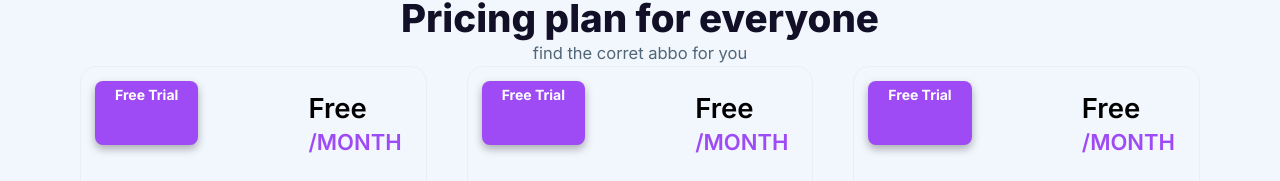
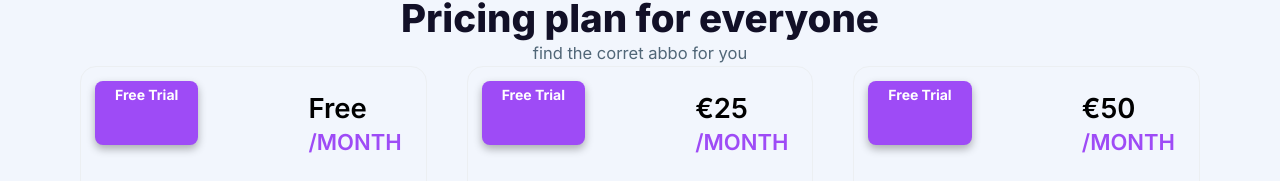
Before and after one commit to danielgen01/financy, a Next.js app: page / in a window 1280 px wide. Shown: the part 2453-2634 px from the top of the page. Built offline with nearby package versions, Linux system fonts and the light colour scheme; no server answers.

Commit message:
feat:extract pricingsection to own file

```diff
--- a/src/app/pageTemplates/homepage/Homepage.tsx
+++ b/src/app/pageTemplates/homepage/Homepage.tsx
@@ -1,12 +1,12 @@
 import React from "react"
 
 import styles from "./Homepage.styles.module.css"
+import { PricingSection } from "./PricingSection/PricingSection"
 import {
   BenefitSection,
   CTASection,
   HeroSection,
   PreviewSection,
-  PricingTeasersSection,
   TestimonalSection,
 } from "./SubComponents"
 
@@ -18,7 +18,7 @@ const Homepage = () => {
       <BenefitSection />
       <CTASection />
       <TestimonalSection />
-      <PricingTeasersSection />
+      <PricingSection />
     </div>
   )
 }
--- /dev/null
+++ b/src/app/pageTemplates/homepage/PricingSection/PricingSection.styles.module.css
@@ -0,0 +1,21 @@
+.StyledPricingTeasersWrapper {
+    display: grid;
+    grid-template-columns: 1fr;
+    gap: var(--spacing-2xl);
+  }
+
+  @media (width >= 960px) {
+    .StyledPricingTeasersWrapper {
+      grid-template-columns: repeat(2,1fr);
+    }
+
+  }
+
+  @media (width >= 1280px) {
+
+    .StyledPricingTeasersWrapper {
+      grid-template-columns: repeat(3,1fr);
+
+    }
+
+  }
--- /dev/null
+++ b/src/app/pageTemplates/homepage/PricingSection/PricingSection.tsx
@@ -0,0 +1,53 @@
+import { LayoutSection } from "@/app/components/LayoutSection/LayoutSection"
+import { PricingTeaser } from "@/app/components/PricingTeaser/PricingTeaser"
+import { H3 } from "@/app/components/Typography/H3/H3"
+import Paragraph from "@/app/components/Typography/Paragraph/Paragraph"
+
+import styles from "./PricingSection.styles.module.css"
+
+export const PricingSection = () => {
+  return (
+    <LayoutSection>
+      <H3>Pricing plan for everyone</H3>
+      <Paragraph>find the corret abbo for you</Paragraph>
+      <div className={styles.StyledPricingTeasersWrapper}>
+        <PricingTeaser
+          advantageItems={[
+            "item1",
+            "item2",
+            "item3",
+            "item4",
+            "item5",
+            "item6",
+          ]}
+          price="Free"
+          interval="/month"
+        />
+        <PricingTeaser
+          advantageItems={[
+            "item1",
+            "item2",
+            "item3",
+            "item4",
+            "item5",
+            "item6",
+          ]}
+          price="€25"
+          interval="/month"
+        />
+        <PricingTeaser
+          advantageItems={[
+            "item1",
+            "item2",
+            "item3",
+            "item4",
+            "item5",
+            "item6",
+          ]}
+          price="€50"
+          interval="/month"
+        />
+      </div>
+    </LayoutSection>
+  )
+}
--- a/src/app/pageTemplates/homepage/SubComponents.styles.module.css
+++ b/src/app/pageTemplates/homepage/SubComponents.styles.module.css
@@ -93,11 +93,7 @@
   width: 100%;
 }
 
-.StyledPricingTeasersWrapper {
-  display: grid;
-  grid-template-columns: 1fr;
-  gap: var(--spacing-2xl);
-}
+
 
 @media (width >= 600px) {
 
@@ -133,9 +129,6 @@
     grid-template-columns: repeat(2,1fr);
   }
 
-  .StyledPricingTeasersWrapper {
-    grid-template-columns: repeat(2,1fr);
-  }
 
 
 }
@@ -147,10 +140,7 @@
     grid-template-columns: repeat(3,1fr);
   }
 
-  .StyledPricingTeasersWrapper {
-    grid-template-columns: repeat(3,1fr);
 
-  }
 
 
 }
--- a/src/app/pageTemplates/homepage/SubComponents.tsx
+++ b/src/app/pageTemplates/homepage/SubComponents.tsx
@@ -11,7 +11,6 @@ import { BenefitTeaser } from "@/app/components/BenefitTeaser/BenefitTeaser"
 import { BigBenefitTeaser } from "@/app/components/BigBenefitTeaser/BigBenefitTeaser"
 import { CTATeaser } from "@/app/components/CTATeaser/CTATeaser"
 import { LayoutSection } from "@/app/components/LayoutSection/LayoutSection"
-import { PricingTeaser } from "@/app/components/PricingTeaser/PricingTeaser"
 import { QuoteTeaser } from "@/app/components/QuoteTeaser/QuoteTeaser"
 import { H1 } from "@/app/components/Typography/H1/H1"
 import { H2 } from "@/app/components/Typography/H2/H2"
@@ -180,50 +179,3 @@ export const TestimonalSection = () => {
     </LayoutSection>
   )
 }
-
-export const PricingTeasersSection = () => {
-  return (
-    <LayoutSection>
-      <H3>Pricing plan for everyone</H3>
-      <Paragraph>find the corret abbo for you</Paragraph>
-      <div className={styles.StyledPricingTeasersWrapper}>
-        <PricingTeaser
-          advantageItems={[
-            "item1",
-            "item2",
-            "item3",
-            "item4",
-            "item5",
-            "item6",
-          ]}
-          price="Free"
-          interval="/month"
-        />
-        <PricingTeaser
-          advantageItems={[
-            "item1",
-            "item2",
-            "item3",
-            "item4",
-            "item5",
-            "item6",
-          ]}
-          price="Free"
-          interval="/month"
-        />
-        <PricingTeaser
-          advantageItems={[
-            "item1",
-            "item2",
-            "item3",
-            "item4",
-            "item5",
-            "item6",
-          ]}
-          price="Free"
-          interval="/month"
-        />
-      </div>
-    </LayoutSection>
-  )
-}
```
